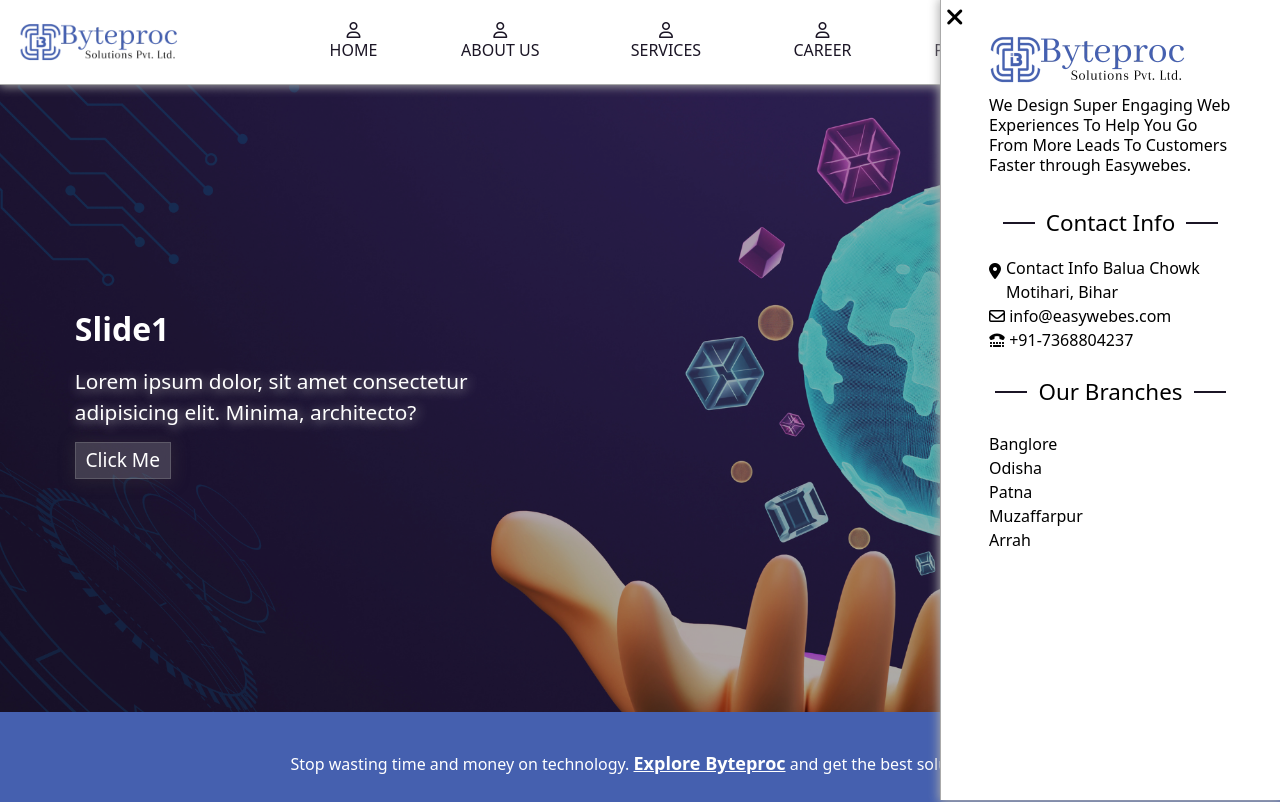
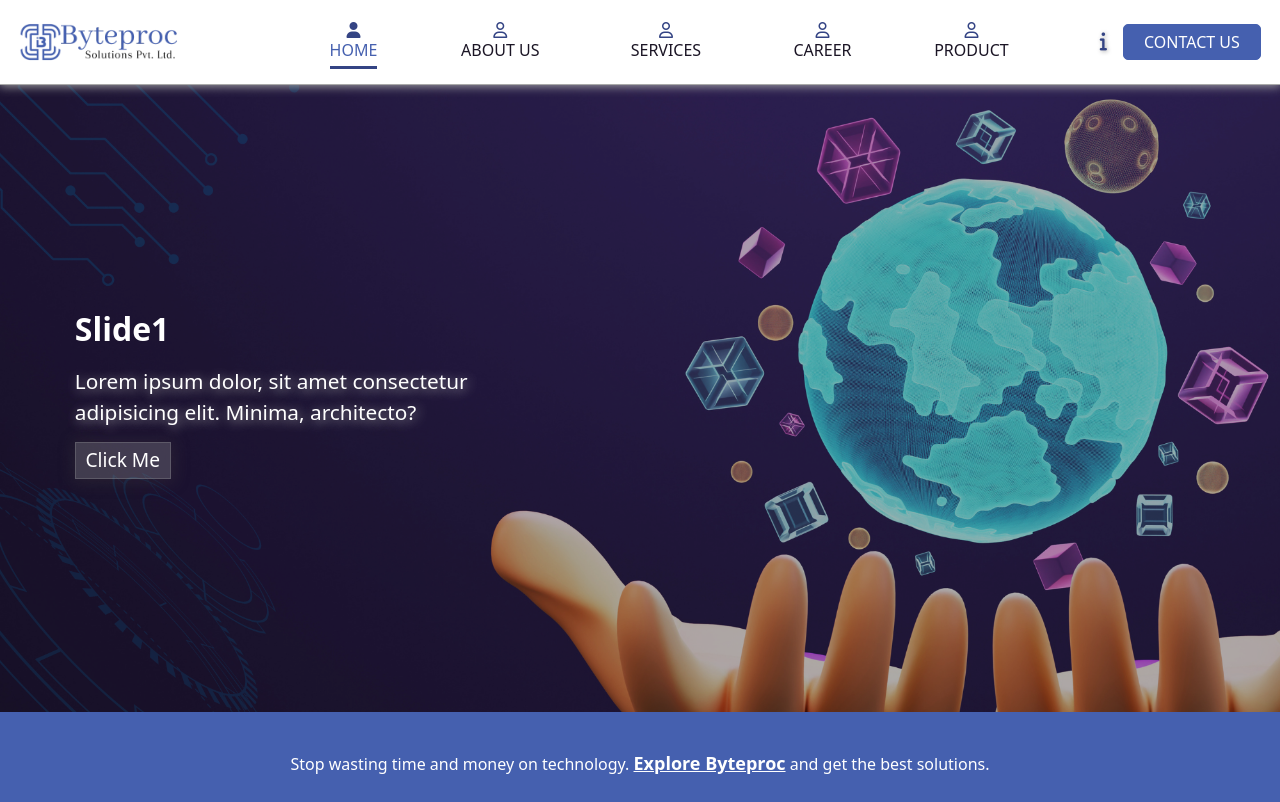
Before and after one commit to Abhikkkumar/Byteproc-Website, a React (Vite) app: page / in a window 1280 px wide. Shown: the top 802 px of the page. Built offline with nearby package versions, Linux system fonts and the light colour scheme; grey boxes are pictures that could not be loaded.

Commit message:
updated header

```diff
--- a/src/App.jsx
+++ b/src/App.jsx
@@ -8,10 +8,14 @@ import HeaderMob from "./components/HeaderMob";
 import Sidebar from "./components/Sidebar";
 import Footer2 from "./components/Footer2";
 import Address from "./components/Address";
+import AboutPage from "./components/AboutPage";
+import Career from "./components/Career";
+import Contact from "./components/Contact";
+import Product from "./components/Product";
 
 function App() {
   const [side, setSide] = useState(false);
-  const [address,setAddress] = useState(true);
+  const [address,setAddress] = useState(false);
   return (
     <div className="app">
       <BrowserRouter>
@@ -21,6 +25,11 @@ function App() {
         <Address address={address} setAddress={setAddress}/>
         <Routes>
           <Route path="/" element={<Home />}></Route>
+          <Route path="/about" element={<AboutPage />}></Route>
+          <Route path="/career" element={<Career />}></Route>
+          <Route path="/contact" element={<Contact />}></Route>
+          <Route path="/product" element={<Product />}></Route>
+
         </Routes>
 
 
--- /dev/null
+++ b/src/components/AboutPage.jsx
@@ -0,0 +1,9 @@
+import React from 'react'
+
+export default function AboutPage() {
+  return (
+    <div className='pt-[5rem]'>
+      About Page
+    </div>
+  )
+}
--- /dev/null
+++ b/src/components/Career.jsx
@@ -0,0 +1,9 @@
+import React from 'react'
+
+export default function Career() {
+  return (
+    <div className='pt-[5rem]'>
+      Career Page
+    </div>
+  )
+}
--- /dev/null
+++ b/src/components/Contact.jsx
@@ -0,0 +1,10 @@
+import React from 'react'
+
+export default function Contact() {
+  return (
+    <div className='pt-[5rem]'>
+        Contact page
+
+    </div>
+  )
+}
--- a/src/components/Header.jsx
+++ b/src/components/Header.jsx
@@ -1,4 +1,4 @@
-import { NavLink } from "react-router-dom";
+import { NavLink, useNavigate } from "react-router-dom";
 import logo from "../assets/byteproc-logo-pvt.png";
 import DropdownT from "./DropdownT";
 import { CSSTransition } from "react-transition-group";
@@ -7,6 +7,7 @@ import "./header.css";
 import { useEffect } from "react";
 
 export default function Header({ setAddress }) {
+  const navigate = useNavigate();
   const services = [
     "Website Development",
     "Software Development",
@@ -35,25 +36,28 @@ export default function Header({ setAddress }) {
       <img
         className={
           isScrolled
-            ? "transition-all transition-[1.75s] ease-in-out w-[17%] lg:w-[13%] py-[.85rem]"
-            : "transition-all transition-[1.75s] ease-in-out w-[17%] lg:w-[13%] py-[1.25rem]"
+            ? "transition-all transition-[1.75s] ease-in-out w-[17%] lg:w-[13%] py-[.85rem] hover:cursor-pointer"
+            : "transition-all transition-[1.75s] ease-in-out w-[17%] lg:w-[13%] py-[1.25rem] hover:cursor-pointer"
         }
         src={logo}
         alt="logo"
+        onClick={() => {
+          navigate("/");
+        }}
       />
 
       <div className="navlists flex justify-between items-center min-w-[75%] text-[var(--col5)] ">
-        <div className="below">
-          <NavLink to="/" className="uppercase hover:text-[var(--col3)]">
-            <i className="fa-solid fa-user"></i>
-            <i className="fa-regular fa-user"></i>
+        <div className="">
+          <NavLink to="/" className="uppercase hover:text-[var(--col3)] below px-[.5rem]">
+            <i className="fa-solid fa-user text-[var(--col4)]"></i>
+            <i className="fa-regular fa-user text-[var(--col4)]"></i>
             Home
           </NavLink>
         </div>
-        <div className="below">
-          <NavLink to="/" className="uppercase w-max">
-            <i className="fa-solid fa-user"></i>
-            <i className="fa-regular fa-user"></i>
+        <div className="">
+          <NavLink to="/about" className="uppercase w-max below px-[.5rem]">
+            <i className="fa-solid fa-user text-[var(--col4)]"></i>
+            <i className="fa-regular fa-user text-[var(--col4)]"></i>
             About Us
           </NavLink>
         </div>
@@ -62,9 +66,9 @@ export default function Header({ setAddress }) {
           onMouseEnter={() => setShowServices(true)}
           onMouseLeave={() => setShowServices(false)}
         >
-          <NavLink to="/" className="uppercase">
-            <i className="fa-solid fa-user"></i>
-            <i className="fa-regular fa-user"></i>
+          <NavLink to="/services" className="uppercase below px-[.5rem]">
+            <i className="fa-solid fa-user text-[var(--col4)]"></i>
+            <i className="fa-regular fa-user text-[var(--col4)]"></i>
             Services
           </NavLink>
           <CSSTransition
@@ -76,26 +80,31 @@ export default function Header({ setAddress }) {
             <DropdownT arr={services} />
           </CSSTransition>
         </div>
-        <div className="below">
-          <NavLink to="/" className="uppercase w-max">
-            <i className="fa-solid fa-user"></i>
-            <i className="fa-regular fa-user"></i>
+        <div className="">
+          <NavLink to="/career" className="uppercase w-max below px-[.5rem]">
+            <i className="fa-solid fa-user text-[var(--col4)]"></i>
+            <i className="fa-regular fa-user text-[var(--col4)]"></i>
             Career
           </NavLink>
         </div>
-        <div className="below">
-          <NavLink to="/" className="uppercase">
-            <i className="fa-solid fa-user"></i>
-            <i className="fa-regular fa-user"></i>
+        <div className="">
+          <NavLink to="/product" className="uppercase below px-[.5rem]">
+            <i className="fa-solid fa-user text-[var(--col4)]"></i>
+            <i className="fa-regular fa-user text-[var(--col4)]"></i>
             Product
           </NavLink>
         </div>
-        <div className=" hover:text-[#fff]">
+        <div className=" hover:text-[#fff] ">
           <i
             className="fa-solid fa-info text-[1.2rem] text-[var(--col4)] mr-[.5rem] cursor-pointer p-[.5rem]"
             onClick={() => setAddress((a) => !a)}
           ></i>
-          <button className="uppercase w-max hover:text-[#fff] contact-btn">
+          <button
+            className="uppercase w-max hover:text-[#fff] contact-btn"
+            onClick={() => {
+              navigate("/contact");
+            }}
+          >
             Contact Us
           </button>
         </div>
--- /dev/null
+++ b/src/components/Product.jsx
@@ -0,0 +1,9 @@
+import React from 'react'
+
+export default function Product() {
+  return (
+    <div className='pt-[5rem]'>
+      Product Page
+    </div>
+  )
+}
--- a/src/components/header.css
+++ b/src/components/header.css
@@ -16,11 +16,12 @@
   font-weight: 500 !important;
   padding: 0 0.8%;
 }
-.fa-info{
+.fa-info {
+  padding: .3rem;
   text-shadow: 1px 1px 4px #aaa;
 }
-.fa-info:hover{
-  text-shadow: 2px 2px 8px #797373;
+.fa-info:hover {
+  text-shadow: 1px 1px 18px #797373;
 }
 .navlists > div {
   position: relative;
@@ -31,30 +32,34 @@
 .contact-btn {
   border: 1px solid var(--col3);
   border-radius: 5px;
-  padding: .3rem 1.25rem;
+  padding: 0.3rem 1.25rem;
   background-color: var(--col3);
   color: #fff;
-  cursor:pointer;
+  cursor: pointer;
 }
-.contact-btn:hover{
+.contact-btn:hover {
   color: #fff !important;
   background-color: var(--col4);
   border-color: var(--col4);
 }
-.below .fa-solid{
+.below .fa-solid {
   display: none;
 }
-.below .fa-regular{
+.below .fa-regular {
   display: flex;
 }
 
-.below:hover .fa-solid{
+.below:hover .fa-solid,
+.active .fa-solid {
   display: flex;
 }
-.below:hover .fa-regular{
+.below:hover .fa-regular,
+.active .fa-regular {
   display: none;
 }
-
+.active {
+  color:var(--col3);
+}
 
 .below::after {
   content: "";
@@ -63,9 +68,19 @@
   background-color: var(--col4);
   position: absolute;
   bottom: -0.4rem;
+  right: 0;
+  transition: all 0.3s ease;
+}
+.below:hover::after{
+  width: 100%;
+}
+.active::after{
+  content: "";
+  width: 100%;
+  height: 3px;
+  background-color: var(--col4);
+  position: absolute;
+  bottom: -0.4rem;
   left: 0;
   transition: all 0.3s ease;
 }
-.below:hover::after {
-  width: 100%;
-}
```
